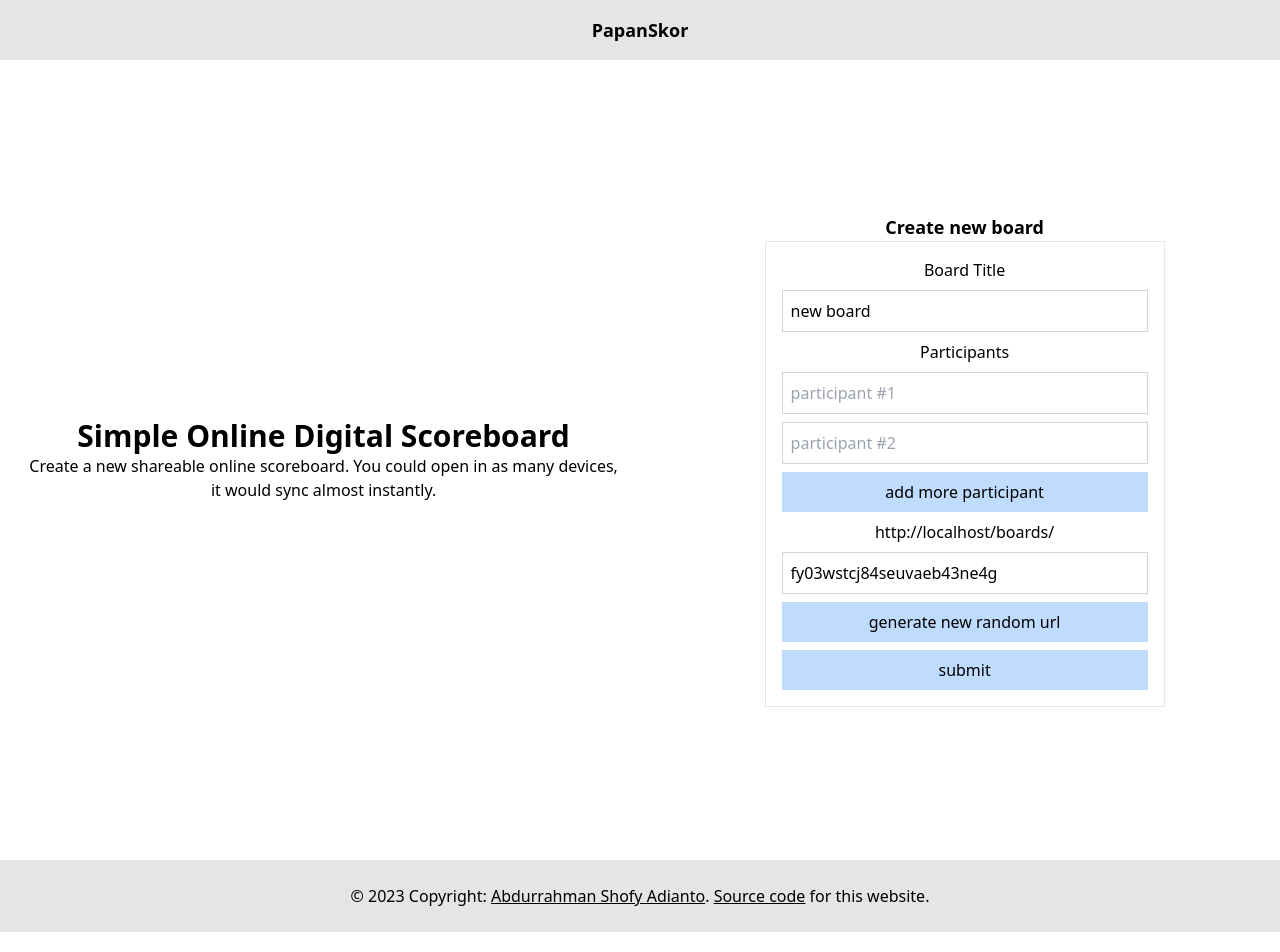
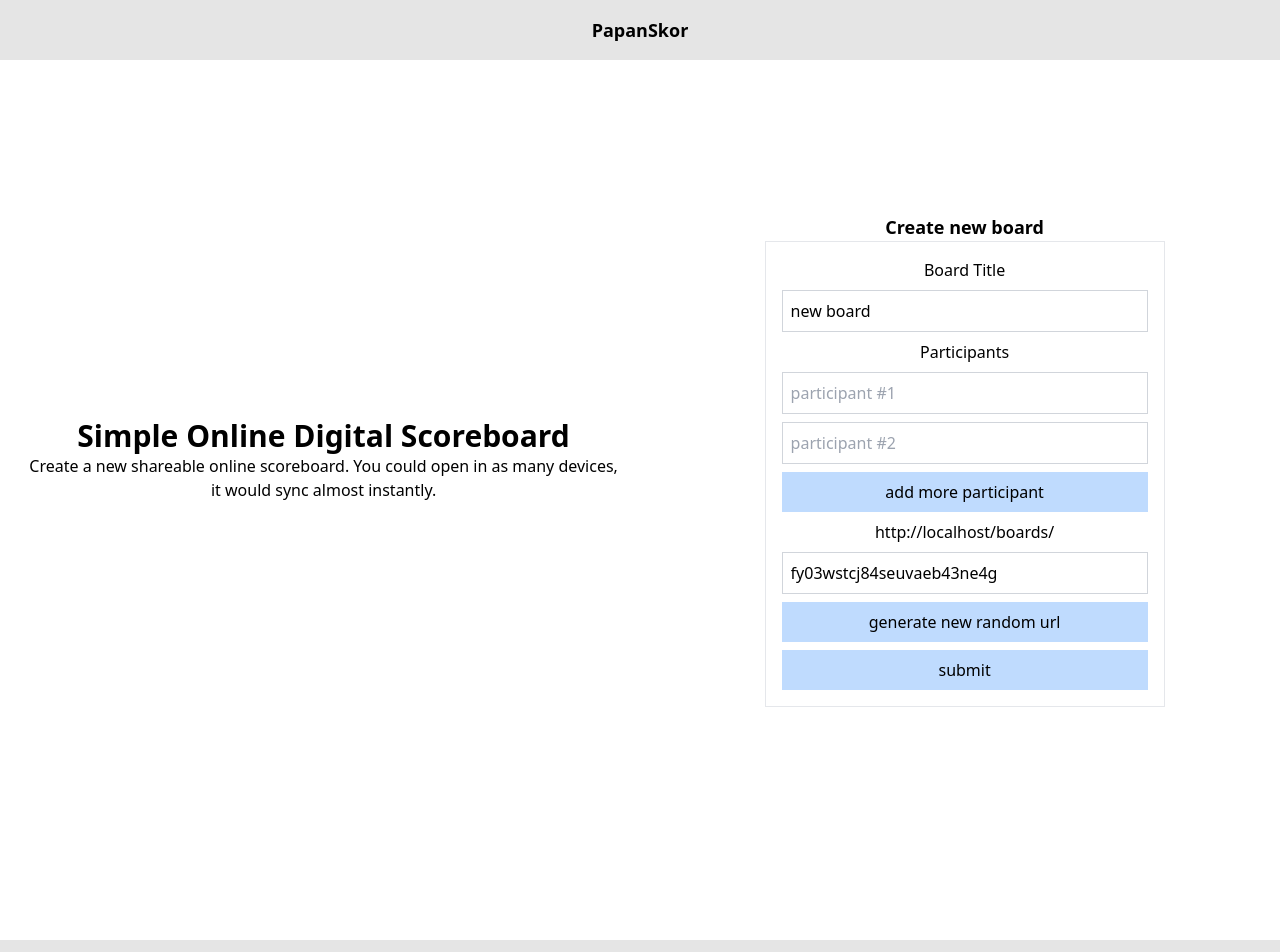
Before and after one commit to azophy/papan-skor, a Nuxt app: page / in a window 1280 px wide. Shown: the top 952 px of the page. Built offline with nearby package versions, Linux system fonts and the light colour scheme.

Commit message:
fix overflow styling

```diff
--- a/components/boards/New.vue
+++ b/components/boards/New.vue
@@ -32,7 +32,7 @@
     <NuxtLink
       v-show="status == 'done'"
       :to="`/boards/${new_id}`"
-      class="w-[300px] p-2 cursor-pointer bg-blue-200 hover:bg-blue-400 hover:underline"
+      class="break-words w-[300px] p-2 cursor-pointer bg-blue-200 hover:bg-blue-400 hover:underline"
     >New board link: {{ `${url.origin}/boards/${new_id}`}}</NuxtLink>
 </template>
 
--- a/layouts/default.vue
+++ b/layouts/default.vue
@@ -5,7 +5,7 @@
 
   <slot />
 
-  <footer class="p-6 text-center bg-neutral-200 dark:bg-neutral-700 dark:text-white">
+  <footer class="mt-20 p-6 text-center bg-neutral-200 dark:bg-neutral-700 dark:text-white">
     © {{ year }} Copyright:
     <a class="cursor-pointer underline hover:no-underline" href="https://abdurrahman.adianto.id">Abdurrahman Shofy Adianto</a>.
     <a class="cursor-pointer underline hover:no-underline" href="https://github.com/azophy/papan-skor">Source code</a> for this website.
```
